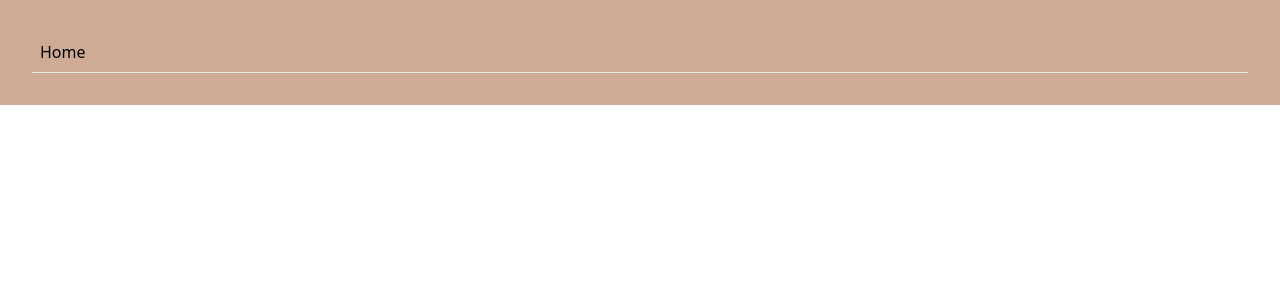
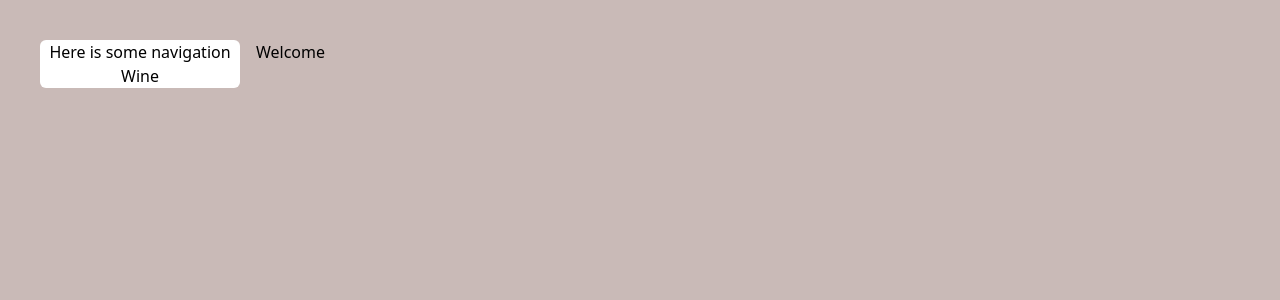
Before and after one commit to CarolynSM/wine-folly-vanilla, a React (Vite) app: page / in a window 1280 px wide. Shown: the top 300 px of the page. Built offline with nearby package versions, Linux system fonts and the light colour scheme.

Commit message:
add sidenav container and more styling

```diff
--- a/src/App.css
+++ b/src/App.css
@@ -1,6 +1,8 @@
 #root {
-  background-color: #cfab95;
-  max-width: 1280px;
   margin: 0 auto;
   padding: 2rem;
 }
+
+html {
+  background-color: #c9bab7;
+}
--- a/src/Home.tsx
+++ /dev/null
@@ -1,22 +0,0 @@
-import graphqlRequestClient from "./client/graphqlRequestClient";
-import { useQuery } from "@tanstack/react-query";
-import { GetWineTypesQuery } from "./graphql/queries/GetWineTypesQuery";
-import "../App.css";
-
-const Home = () => {
-  const { data, error, isLoading } = useQuery({
-    queryKey: ["types"],
-    queryFn: async () => graphqlRequestClient.request(GetWineTypesQuery),
-  });
-
-  console.log({ data, error, isLoading });
-
-  return (
-    <>
-      <div>Hero</div>
-      <div>Side Nav?</div>
-    </>
-  );
-};
-
-export default Home;
--- a/src/routes/__root.tsx
+++ b/src/routes/__root.tsx
@@ -1,4 +1,8 @@
-import { createRootRouteWithContext, Outlet } from "@tanstack/react-router";
+import {
+  createRootRouteWithContext,
+  Outlet,
+  Link,
+} from "@tanstack/react-router";
 import { QueryClient } from "@tanstack/react-query";
 import { TanStackRouterDevtools } from "@tanstack/router-devtools";
 
@@ -9,7 +13,13 @@ interface RouterContext {
 export const Route = createRootRouteWithContext<RouterContext>()({
   component: () => (
     <>
-      <Outlet />
+      <div className="flex flex-row">
+        <div className="bg-white rounded-md m-2 w-1/6 text-center content-center flex flex-col">
+          <span>Here is some navigation</span>
+          <Link to="/wines">Wine</Link>
+        </div>
+        <Outlet />
+      </div>
       <TanStackRouterDevtools />
     </>
   ),
--- a/src/routes/index.lazy.tsx
+++ b/src/routes/index.lazy.tsx
@@ -1,4 +1,4 @@
-import { createLazyFileRoute, Link } from "@tanstack/react-router";
+import { createLazyFileRoute } from "@tanstack/react-router";
 
 export const Route = createLazyFileRoute("/")({
   component: Index,
@@ -7,9 +7,7 @@ export const Route = createLazyFileRoute("/")({
 function Index() {
   return (
     <>
-      <div className="p-2 flex gap-2">
-        <Link to="/wines">Home</Link>
-      </div>
+      <div className="p-2 flex gap-2 w-5/6">Welcome</div>
       <hr />
     </>
   );
--- a/src/routes/wines/$typeId.lazy.tsx
+++ b/src/routes/wines/$typeId.lazy.tsx
@@ -23,16 +23,16 @@ function Styles() {
   let typeName = types && types[0] && types[0].name;
 
   return (
-    <div>
-      <div className="font-bold py-8 text-xl bg-secondary rounded-lg m-2 p-4">
+    <div className="w-5/6">
+      <div className="font-bold py-8 text-xl bg-white rounded-lg m-2 p-4">
         This is the {typeName} Wine page. Here are all the different styles of{" "}
         {typeName.toLowerCase()} wine:
       </div>
-      <div className="flex flex-col">
+      <div className="flex flex-wrap">
         {styles.map((style) => (
           <div
             key={`${style.id}-item`}
-            className="flex flex-col m-2 p-5 bg-white rounded-lg"
+            className="flex flex-col m-2 p-5 bg-white rounded-lg w-1/3"
           >
             <span className="font-semibold">{style.name}</span>
             <div className="flex flex-row items-start">
--- a/src/routes/wines/index.lazy.tsx
+++ b/src/routes/wines/index.lazy.tsx
@@ -18,7 +18,7 @@ function Wine() {
   const { types } = loaderData as { types: Type[] };
 
   return (
-    <>
+    <div className="bg-white rounded-lg m-2 w-5/6 p-3">
       <h2>Wine Types:</h2>
       {types.map((t) => (
         <Link
@@ -29,6 +29,6 @@ function Wine() {
           <div>{t.name}</div>
         </Link>
       ))}
-    </>
+    </div>
   );
 }
--- a/tailwind.config.js
+++ b/tailwind.config.js
@@ -4,8 +4,11 @@ module.exports = {
   theme: {
     extend: {
       colors: {
-        "core": '#cfab95',
-        "secondary": "#e6d7cf"
+        "core": '#c9bab7',
+        "secondary": "#e0cdca"
+      },
+      spacing: {
+        '128': '32rem',
       }
     },
   },
```
